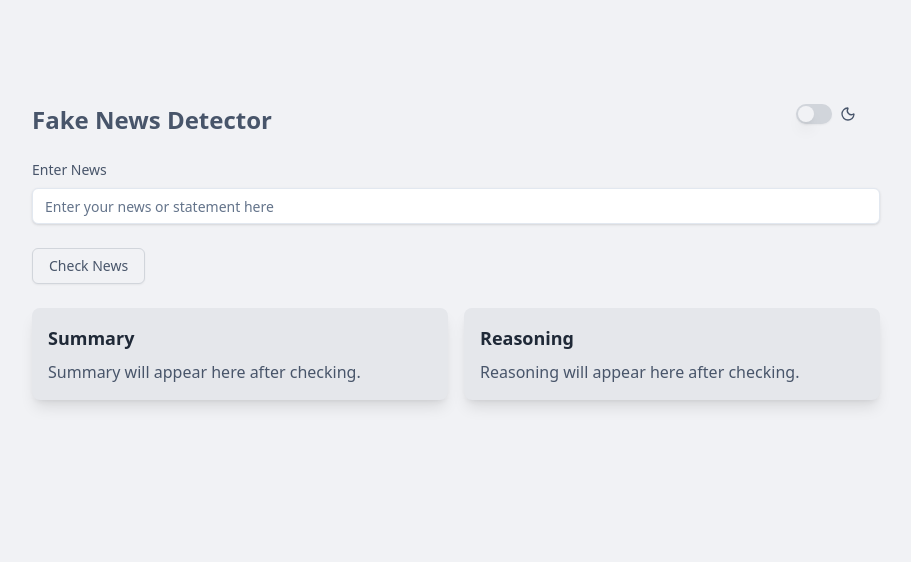
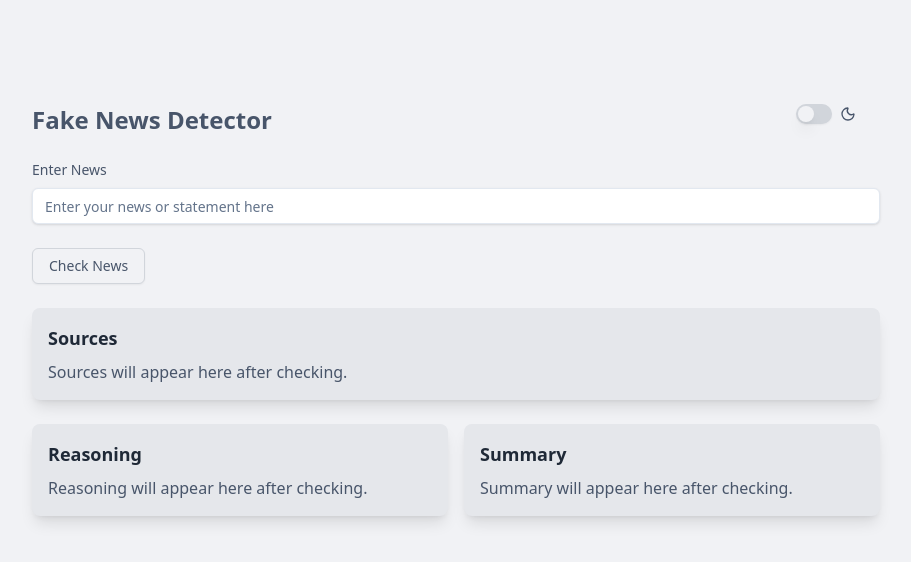
Before and after one commit to iamasit07/fake-news-detector, a React (Vite) app in the folder fake-news-detector-frontend/: page / in a window 1280 px wide. Shown: the top 562 px of the page, without its empty margins (184-1095 px from the left). Built offline with nearby package versions, Linux system fonts and the light colour scheme.

Commit message:
Added sources field

```diff
--- a/fake-news-detector-frontend/src/components/custom/fakeNewsChecker.jsx
+++ b/fake-news-detector-frontend/src/components/custom/fakeNewsChecker.jsx
@@ -41,7 +41,7 @@ function FakeNewsChecker() {
 
     return (
 
-        <div className="text-foreground max-w-4xl mx-auto p-6 space-y-6">
+        <div className="text-foreground max-w-4xl mx-auto p-6 space-y-6 ">
             <h1 className="text-2xl font-bold dark:text-gray-100">
                 Fake News Detector
             </h1>
@@ -83,24 +83,27 @@ function FakeNewsChecker() {
                 </div>
             )}
 
-            <div className="grid grid-cols-1 md:grid-cols-2 gap-4 mt-6">
-                {/* Summary Block */}
+            {/* ------------- Sources text ------------- */}
             <div className="bg-gray-200 dark:bg-gray-800 p-4 rounded-lg shadow-lg">
                 <h2 className="text-lg font-semibold text-gray-800 dark:text-gray-200 mb-2">
-                        Summary
+                    Sources
                 </h2>
+
                 <Typewriter
                     className="text-gray-700 dark:text-gray-300"
                     options={{
-                            strings:[summary || "Summary will appear here after checking."],
+                        strings:['Sources will appear here after checking.'],
                         autoStart: true,
-                            delay: 45,
+                        delay: 50,
                         deleteSpeed: Infinity,
                         cursor: "",
                     }}
 
                 />
             </div>
+
+            {/* Reasoning and Summary */}
+            <div className="grid grid-cols-1 md:grid-cols-2 gap-4 mt-6">
 
                 {/* Reasoning Block */}
                 <div className="bg-gray-200 dark:bg-gray-800 p-4 rounded-lg shadow-lg">
@@ -120,6 +123,25 @@ function FakeNewsChecker() {
 
                     />
                 </div>
+
+                {/* Summary Block */}
+                <div className="bg-gray-200 dark:bg-gray-800 p-4 rounded-lg shadow-lg">
+                    <h2 className="text-lg font-semibold text-gray-800 dark:text-gray-200 mb-2">
+                        Summary
+                    </h2>
+                    <Typewriter
+                        className="text-gray-700 dark:text-gray-300"
+                        options={{
+                            strings:[summary || "Summary will appear here after checking."],
+                            autoStart: true,
+                            delay: 45,
+                            deleteSpeed: Infinity,
+                            cursor: "",
+                        }}
+
+                    />
+                </div>
+
             </div>
 
 
```
Lines whose indentation alone changed are shown as unchanged.
